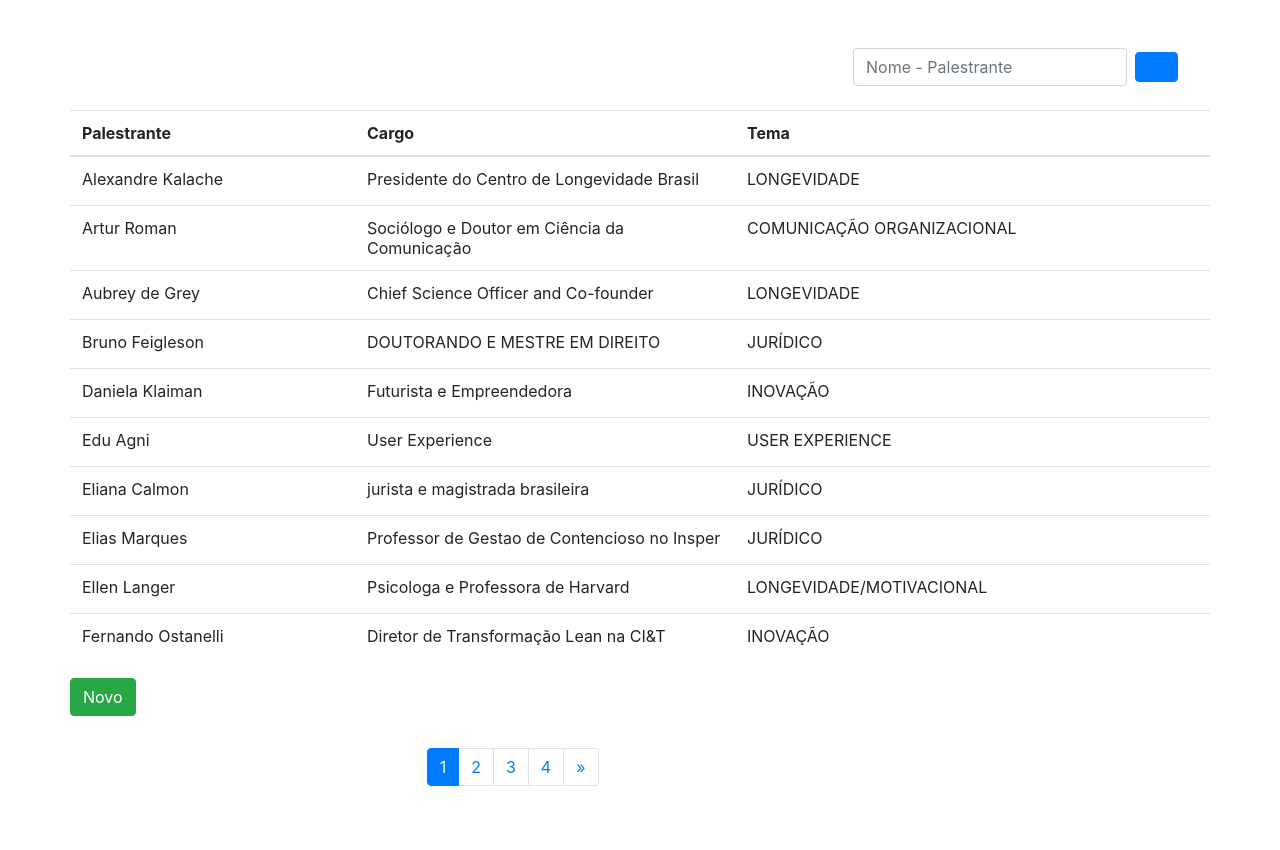
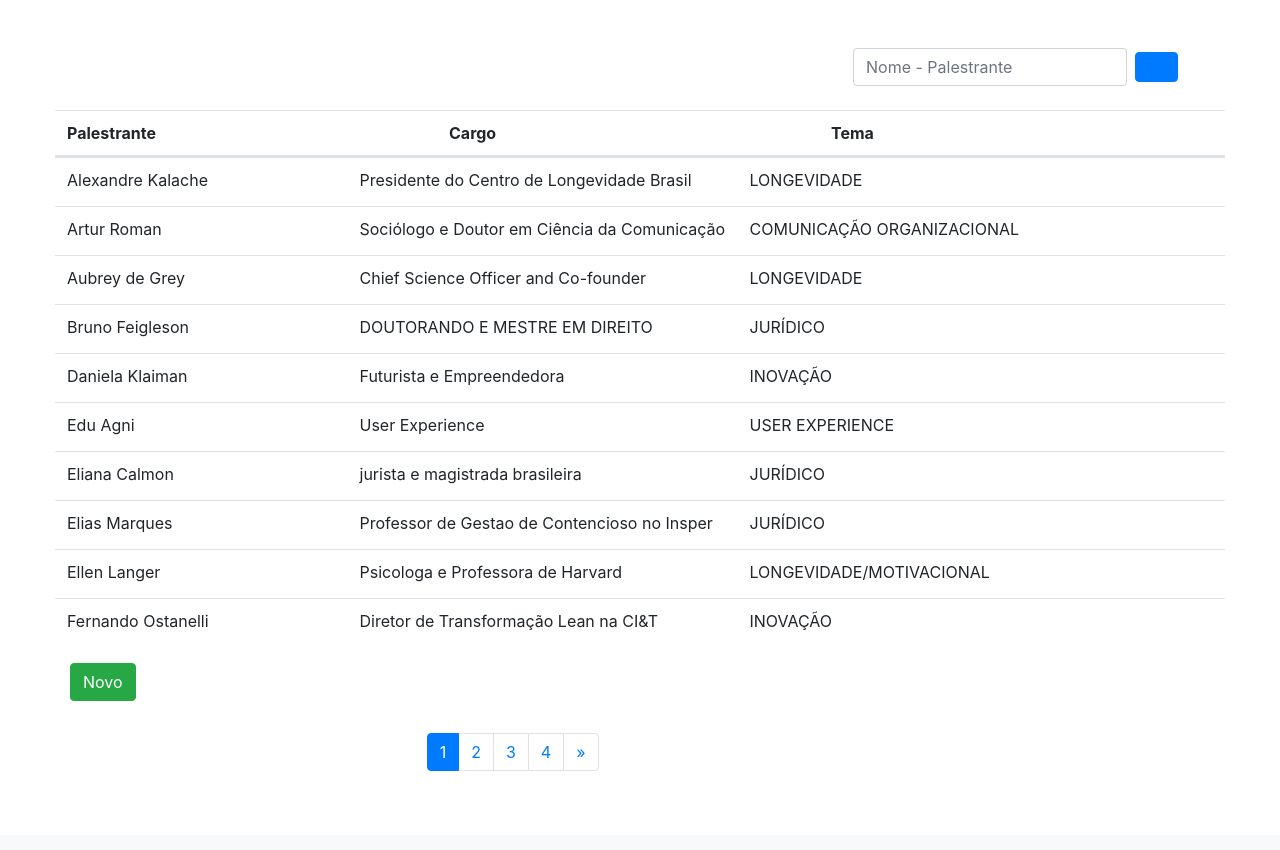
Before and after one commit to cesar-pimenta/cadastro, a Django app: page /palestrante/palestrante_list/ in a window 1280 px wide. Shown: the part 76-926 px from the top of the page. After the commit the page ends 847 px from the top, so only its background shows below. Run offline with Django 3.2, Linux system fonts and the light colour scheme; a user stored in the database is signed in; data comes from the database, SQL or seed files in the repository; both versions use the stored data as it was after the commit; some libraries are stand-ins or nearby versions; some web fonts are replaced.

Commit message:
'gridpalestrante'

```diff
--- a/palestrante/templates/palestrante/palestrante_create.html
+++ b/palestrante/templates/palestrante/palestrante_create.html
@@ -16,12 +16,11 @@
                                 {% csrf_token %}
                                 {{ form|bootstrap }}
                                 <a href="{% url 'palestrante_list' %}" style="text-decoration: none">
-                                    <button class="btn btn-sm btn-danger col-md-3 offset-md-1 fa fa-ban" type="button">
+                                    <button class="btn btn-sm btn-danger col-md-3 offset-md-1" type="button">
                                         Cancelar
                                     </button>
                                 </a>
                                 <button class="btn btn-sm btn-primary col-md-3 offset-md-4" type="submit">
-                                    <i class="fa fa-dot-circle-o" data-toggle="modal"></i>
                                     Salvar
                                 </button>
                             </form>
--- a/palestrante/templates/palestrante/palestrante_list.html
+++ b/palestrante/templates/palestrante/palestrante_list.html
@@ -22,25 +22,23 @@
                 </div>
                     <div class="table">
                         <table class="table table-hover">
-                            <thead class="thead">
-                                <tr>
-                                    <th scope="col">
+                            <thead class="">
+                                <tr class="row">
+                                    <th class="col">
                                         Palestrante
                                     </th>
-                                    <th scope="col">
+                                    <th class="col">
                                         Cargo
                                     </th>
-                                    <th scope="col">
+                                    <th class="col">
                                         Tema
                                     </th>
-                                    <th scope="col">
-
-                                    </th>
+                                    <th></th>
                                 </tr>
                             </thead>
-                            <tbody>
+                            <tbody class="">
                                 {% for Palestrante in object_list %}
-                                    <tr>
+                                    <tr class="row">
                                         <td class="col-3">
                                             {{ Palestrante.palestrante }}
                                         </td>
--- a/palestrante/templates/palestrante/palestrante_update.html
+++ b/palestrante/templates/palestrante/palestrante_update.html
@@ -15,7 +15,7 @@
                                 {% csrf_token %}
                                 {{ form|bootstrap }}
                                 <a href="{% url 'palestrante_list' %}" style="text-decoration: none">
-                                    <button class="btn btn-sm btn-danger col-md-3 offset-md-1 fa fa-ban" type="button">
+                                    <button class="btn btn-sm btn-danger col-md-3 offset-md-1" type="button">
                                         Cancelar
                                     </button>
                                 </a>
```
Also changed, not shown: db.sqlite3.
